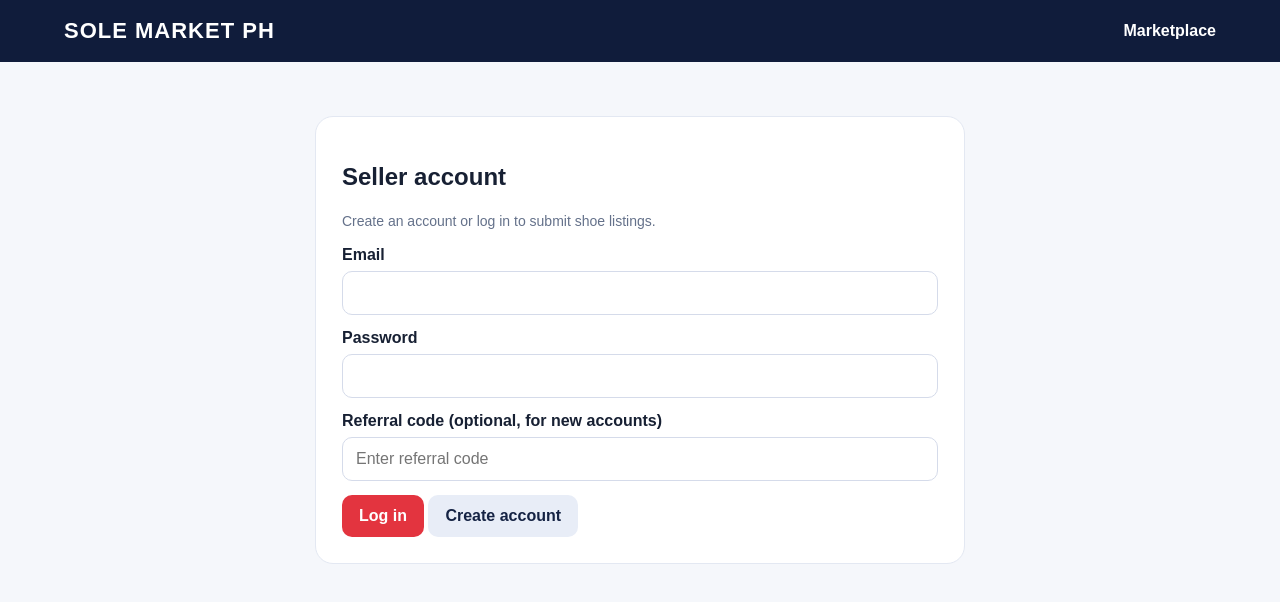
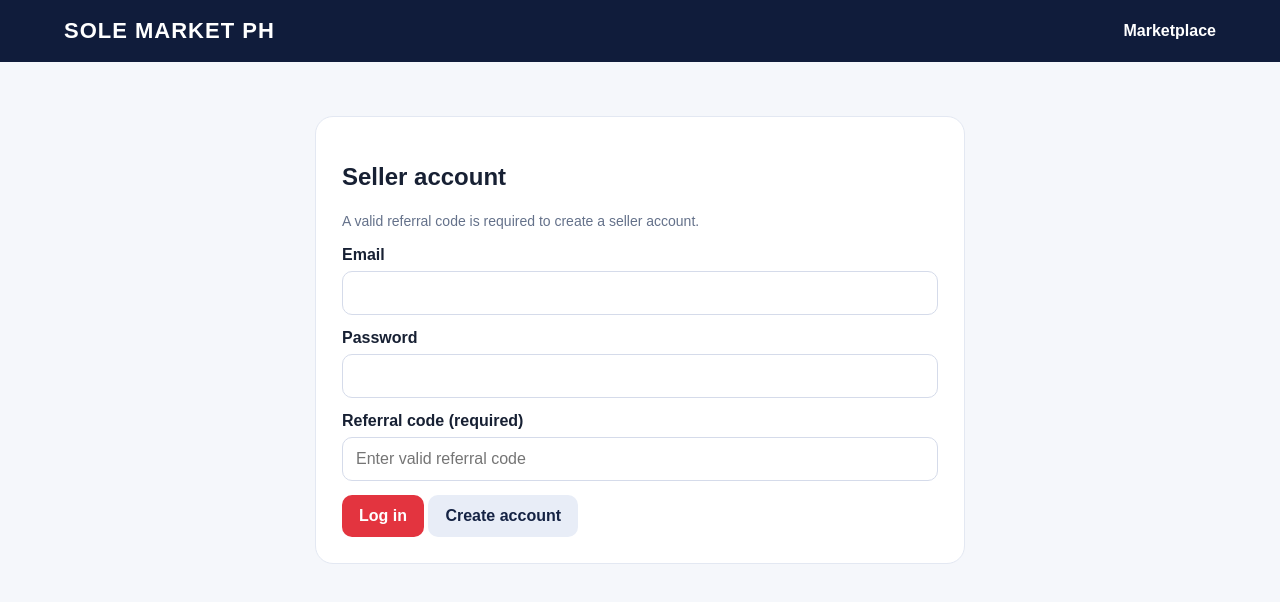
Before and after one commit to kuyadeidei28-alt/sole-market-ph, a Next.js app: page /login in a window 1280 px wide. Shown: the top 602 px of the page. Built offline with nearby package versions, Linux system fonts and the light colour scheme; no server answers.

Commit message:
Require referral code for seller account creation
Updated messages and validation for referral code in login/signup.

```diff
--- a/app/login/page.tsx
+++ b/app/login/page.tsx
@@ -16,7 +16,7 @@ export default function Login() {
     e.preventDefault();
 
     if (!supabase) {
-      setMessage("Supabase is not configured. Follow the README setup steps.");
+      setMessage("Supabase is not configured.");
       return;
     }
 
@@ -34,7 +34,19 @@ export default function Login() {
 
   async function signup() {
     if (!supabase) {
-      setMessage("Supabase is not configured. Follow the README setup steps.");
+      setMessage("Supabase is not configured.");
+      return;
+    }
+
+    const code = referralCode.trim().toUpperCase();
+
+    if (!email.trim() || !password || !code) {
+      setMessage("Email, password, and referral code are required.");
+      return;
+    }
+
+    if (password.length < 6) {
+      setMessage("Password must be at least 6 characters.");
       return;
     }
 
@@ -42,16 +54,16 @@ export default function Login() {
       email,
       password,
       options: {
-        data: referralCode.trim()
-          ? { referral_code: referralCode.trim().toUpperCase() }
-          : {},
+        data: {
+          referral_code: code,
+        },
       },
     });
 
     setMessage(
       error
         ? error.message
-        : "Account created. Check your email if confirmation is enabled, then log in."
+        : "Account created! Check your email if confirmation is enabled."
     );
   }
 
@@ -66,7 +78,7 @@ export default function Login() {
         <section className="panel">
           <h1>Seller account</h1>
           <p className="muted">
-            Create an account or log in to submit shoe listings.
+            A valid referral code is required to create a seller account.
           </p>
 
           <form onSubmit={submit}>
@@ -92,14 +104,16 @@ export default function Login() {
             </div>
 
             <div className="field">
-              <label>Referral code (optional, for new accounts)</label>
+              <label>Referral code (required)</label>
               <input
+                type="text"
+                required
                 maxLength={10}
                 value={referralCode}
                 onChange={(e) =>
                   setReferralCode(e.target.value.toUpperCase())
                 }
-                placeholder="Enter referral code"
+                placeholder="Enter valid referral code"
               />
             </div>
 
```
